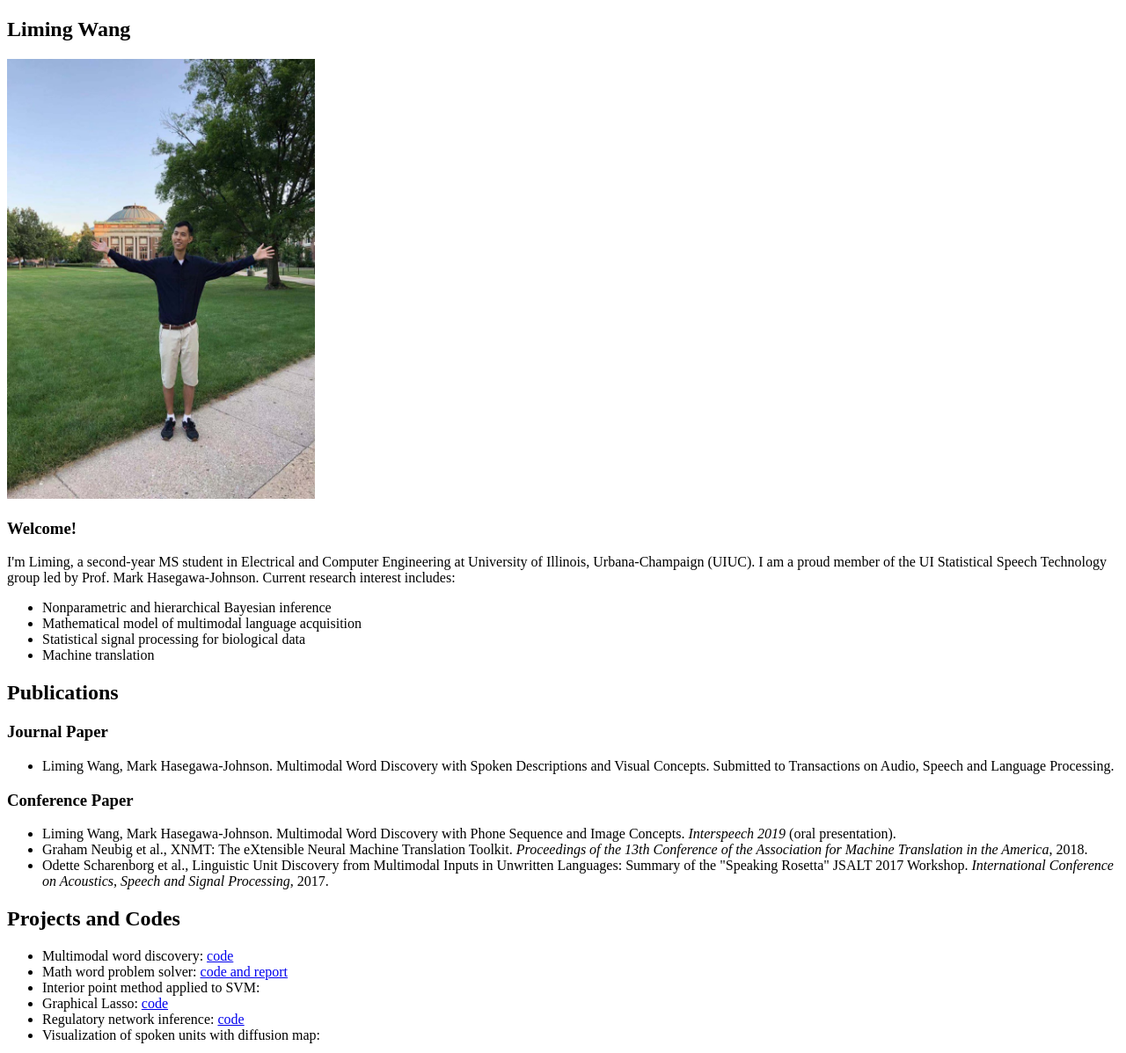
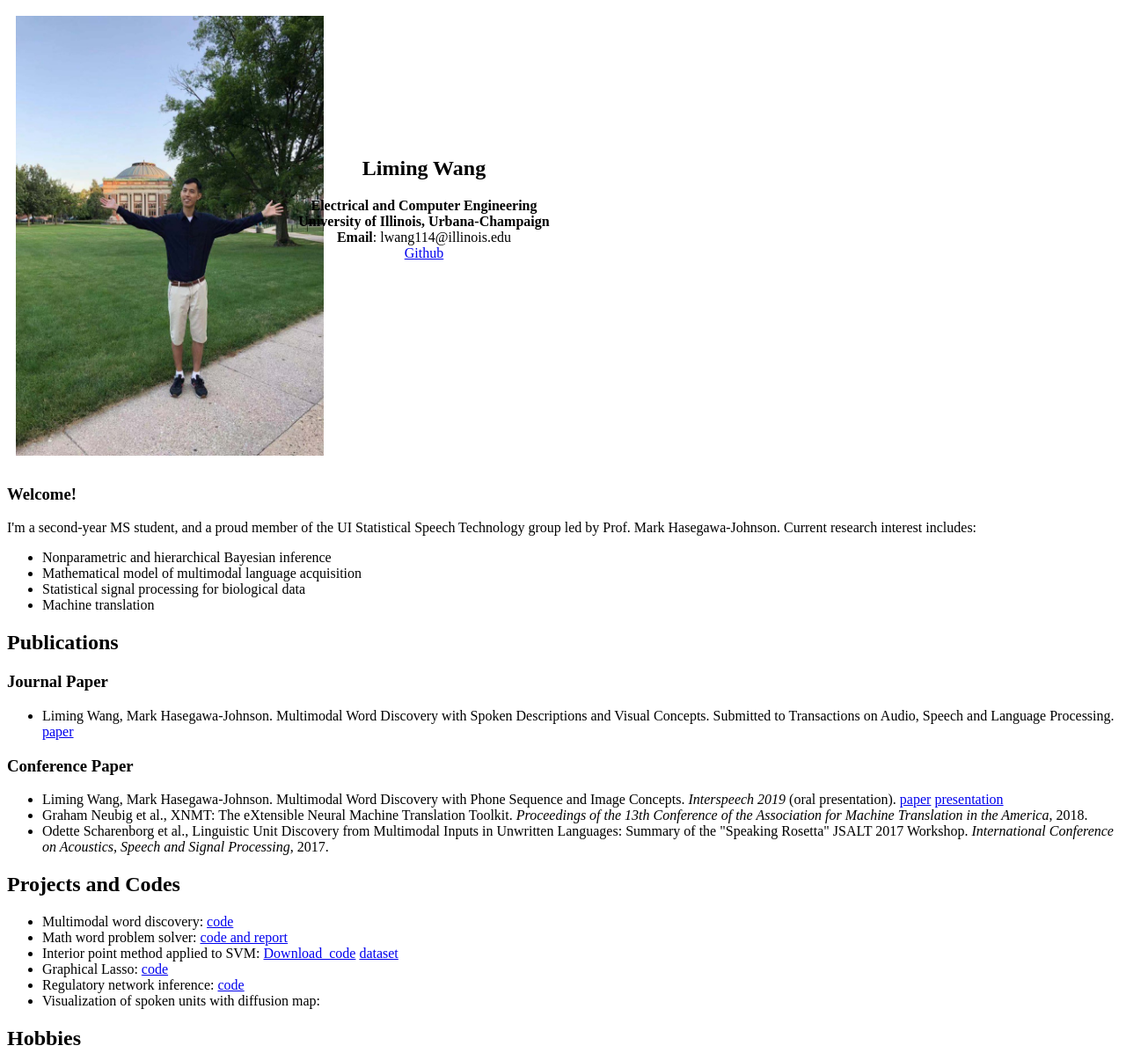
Before and after one commit to lwang114/lwang114.github.io, a plain HTML site: page index.html in a window 1280 px wide. Shown: the top 1197 px of the page at 88% size. Drawn offline with Linux system fonts and the light colour scheme.

Commit message:
upload more links

```diff
--- a/index.html
+++ b/index.html
@@ -1,15 +1,55 @@
 <!DOCTYPE html>
+<html>
+
+<head>
+<meta name="viewport" content="width=device-width, initial-scale=1">
+<style>
+* {
+  box-sizing: border-box;
+}
+
+.column {
+  float: left;
+  width: 25%;
+  padding: 10px;
+}
+
+.centercolumn{
+  float: left;
+  width: 25%;
+  padding: 150px 0;
+}
+
+.row:after {
+  content: "";
+  display: table;
+  clear: both;
+}
+</style>
+</head>
+
+<body>
 <section>
-  <h1>Liming Wang</h1>
-</section>
-
-<section>
-  <img src="images/liming.jpg"
-  width="350" height="500" alt="Liming">
+  <div class="row">
+    <div class="column">
+      <img src="images/liming.jpg"
+      width="350" height="500" alt="Liming">
+    </div>
+    <div class="centercolumn">
+      <center>
+      <h1>Liming Wang</h1>
+      <p>
+      <b>Electrical and Computer Engineering<br>
+      University of Illinois, Urbana-Champaign</b><br>
+      <b>Email</b>: lwang114@illinois.edu <br>
+      <a href="https://github.com/lwang114">Github</a>
+      </p>
+      </center>
+    </div>
+  </div>
+  <p>
   <h3>Welcome!</h3>
-  <p>
-  I'm Liming, a second-year MS student in Electrical and Computer Engineering at University of Illinois, Urbana-Champaign (UIUC).
-  I am a proud member of the UI Statistical Speech Technology group led by Prof. Mark Hasegawa-Johnson.
+  I'm a second-year MS student, and a proud member of the UI Statistical Speech Technology group led by Prof. Mark Hasegawa-Johnson.
   Current research interest includes:
   <ul>
     <li> Nonparametric and hierarchical Bayesian inference
@@ -25,12 +65,12 @@
     <h3>Journal Paper</h3>
       <ul>
         <li> Liming Wang, Mark Hasegawa-Johnson. Multimodal Word Discovery with Spoken Descriptions
-        and Visual Concepts. Submitted to Transactions on Audio, Speech and Language Processing.</li>
+        and Visual Concepts. Submitted to Transactions on Audio, Speech and Language Processing. <a href="https://github.com/lwang114/TASLP_2019">paper</a></li>
       </ul>
     <h3>Conference Paper</h3>
       <ul>
         <li> Liming Wang, Mark Hasegawa-Johnson. Multimodal Word Discovery with Phone Sequence and
-        Image Concepts. <i>Interspeech 2019</i> (oral presentation).</li>
+        Image Concepts. <i>Interspeech 2019</i> (oral presentation). <a href="https://www.isca-speech.org/archive/Interspeech_2019/pdfs/1487.pdf">paper</a> <a href="docs/interspeech_2019_presentation-sept-18.pdf">presentation</a></li>
         <li> Graham Neubig et al., XNMT: The eXtensible Neural Machine Translation Toolkit. <i>Proceedings
         of the 13th Conference of the Association for Machine Translation in the America</i>, 2018. </li>
         <li> Odette Scharenborg et al., Linguistic Unit Discovery from Multimodal Inputs in Unwritten
@@ -44,7 +84,7 @@
     <ul>
       <li> Multimodal word discovery: <a href="https://github.com/lwang114/MultimodalWordDiscovery">code</a></li>
       <li> Math word problem solver: <a href="https://github.com/wangxr14/Algebraic-Word-Problem-Solver">code and report</a></li>
-      <li> Interior point method applied to SVM:
+      <li> Interior point method applied to SVM: <a href="codes/svm.py">Download_code</a> <a href="codes/dataset.csv">dataset</a></li>
       <li> Graphical Lasso: <a href="https://github.com/lwang114/GraphicalLasso/">code</a></li>
       <li> Regulatory network inference: <a href="https://github.com/lwang114/RegulatoryNetworkInference">code</a></li>
       <li> Visualization of spoken units with diffusion map: <!--<a href="https:"></li>-->
@@ -61,3 +101,5 @@
     <a href="https://www.thetalkingmachines.com">Talking Machines</a>
   </ul>
 </section>
+</body>
+</html>
```
